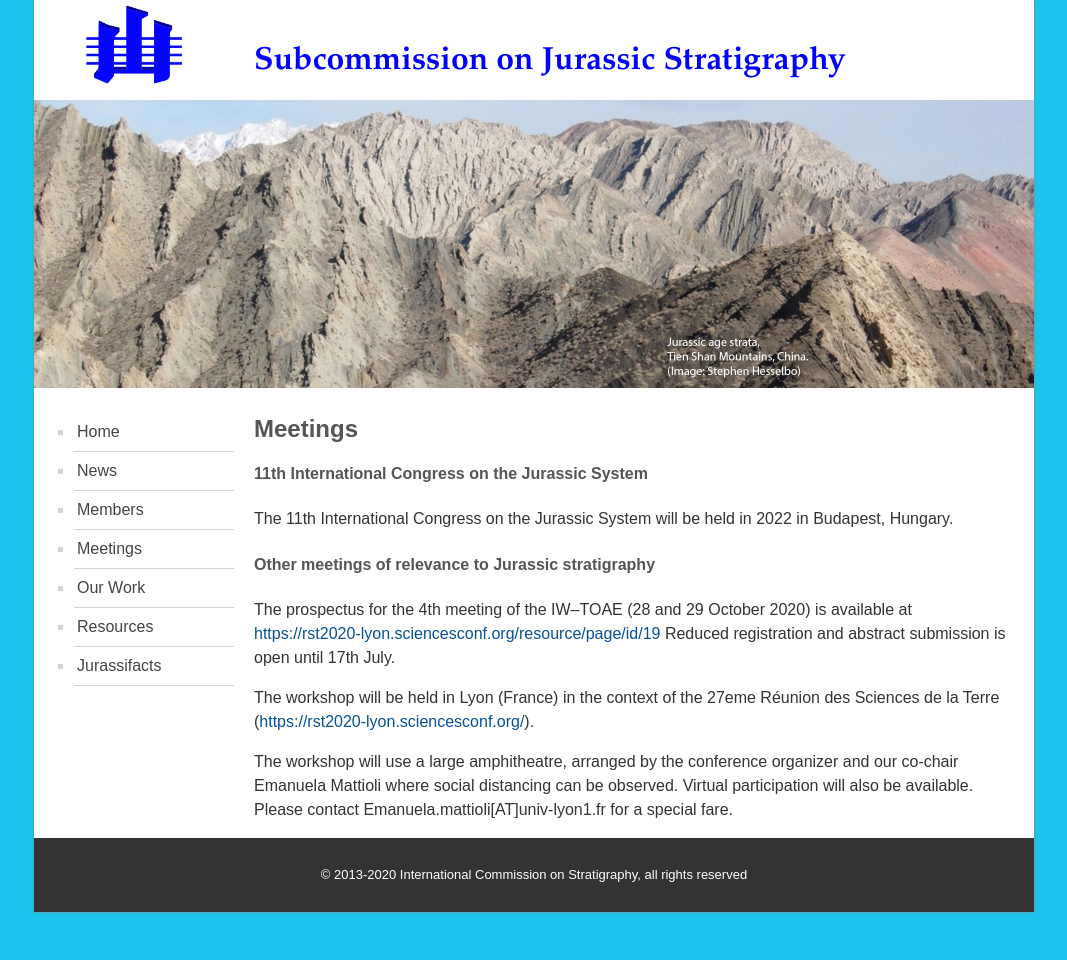
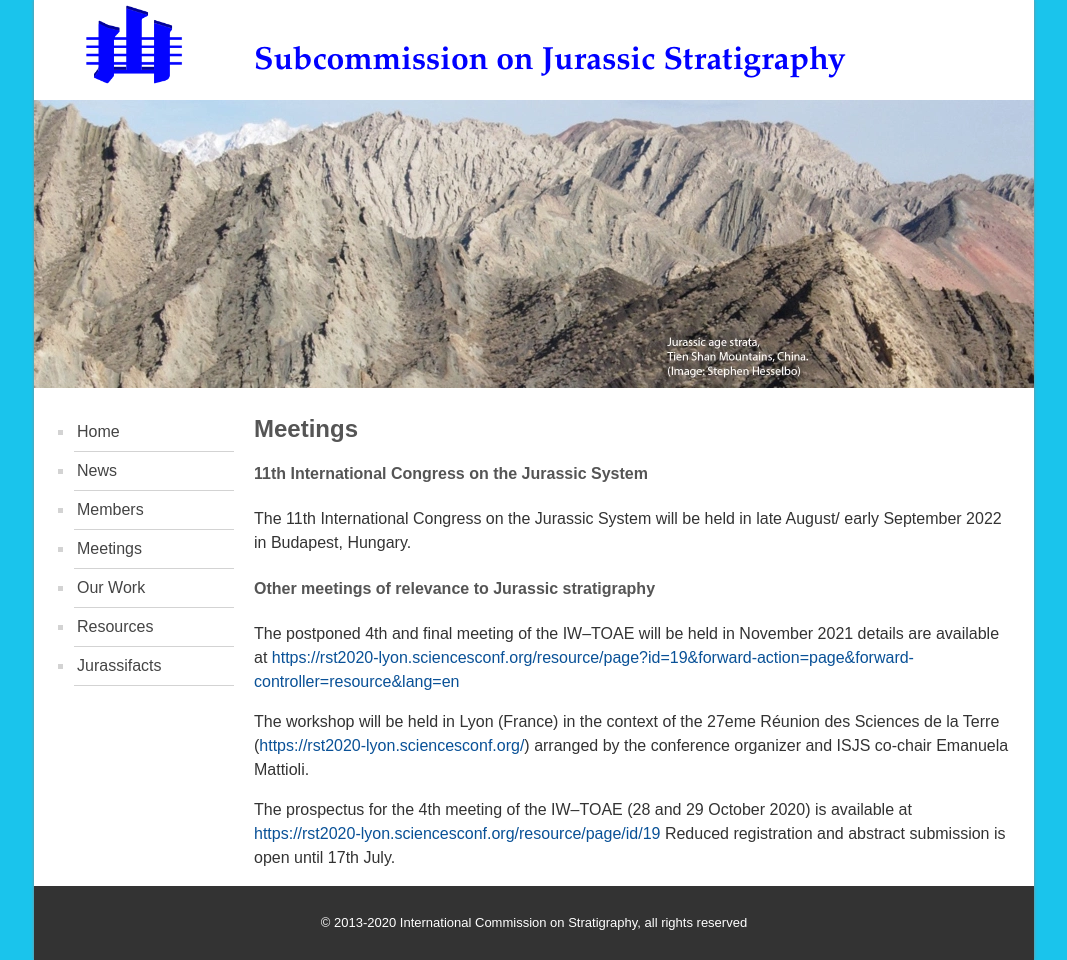
Before and after one commit to i-c-stratigraphy/subcommission-jurassic, a Jekyll site: the page built from pages/meetings.md, in a window 1280 px wide. Shown: the whole page, without its empty margins (106-1173 px from the left). Built offline with Jekyll 4.4.1, drawn with Linux system fonts in a browser that asks for light colours; before the commit the page ends 912 px from its top, so only the background shows below that.

Commit message:
Update meetings.md

```diff
--- a/pages/meetings.md
+++ b/pages/meetings.md
@@ -6,12 +6,12 @@ permalink: /meetings
 ## Meetings
 
 #### 11th International Congress on the Jurassic System
-The 11th International Congress on the Jurassic System will be held in 2022 in Budapest, Hungary.
+The 11th International Congress on the Jurassic System will be held in late August/ early September 2022 in Budapest, Hungary.
 
 #### Other meetings of relevance to Jurassic stratigraphy
+The postponed 4th and final meeting of the IW–TOAE will be held in November 2021 details are available at <https://rst2020-lyon.sciencesconf.org/resource/page?id=19&forward-action=page&forward-controller=resource&lang=en>
+
+The workshop will be held in Lyon (France) in the context of the 27eme Réunion des Sciences de la Terre (<https://rst2020-lyon.sciencesconf.org/>) arranged by the conference organizer and ISJS co-chair Emanuela Mattioli.
+
 The prospectus for the 4th meeting of the IW–TOAE (28 and 29 October 2020) is available at <https://rst2020-lyon.sciencesconf.org/resource/page/id/19>
 Reduced registration and abstract submission is open until 17th July.
-
-The workshop will be held in Lyon (France) in the context of the 27eme Réunion des Sciences de la Terre (<https://rst2020-lyon.sciencesconf.org/>).
-
-The workshop will use a large amphitheatre, arranged by the conference organizer and our co-chair Emanuela Mattioli where social distancing can be observed. Virtual participation will also be available. Please contact Emanuela.mattioli[AT]univ-lyon1.fr for a special fare.
```
